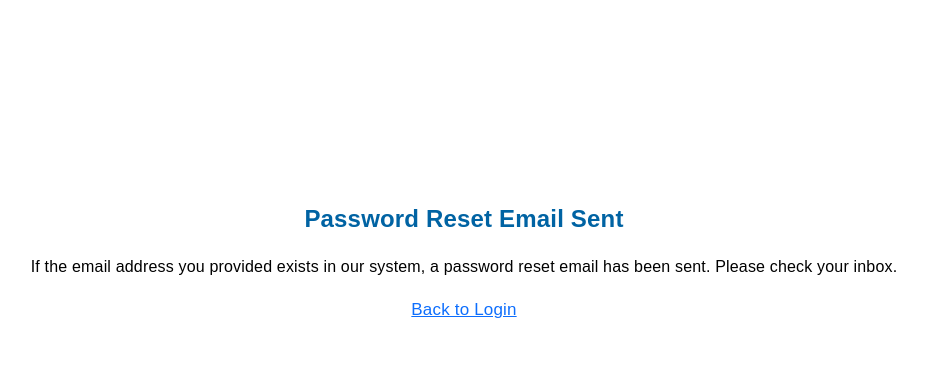
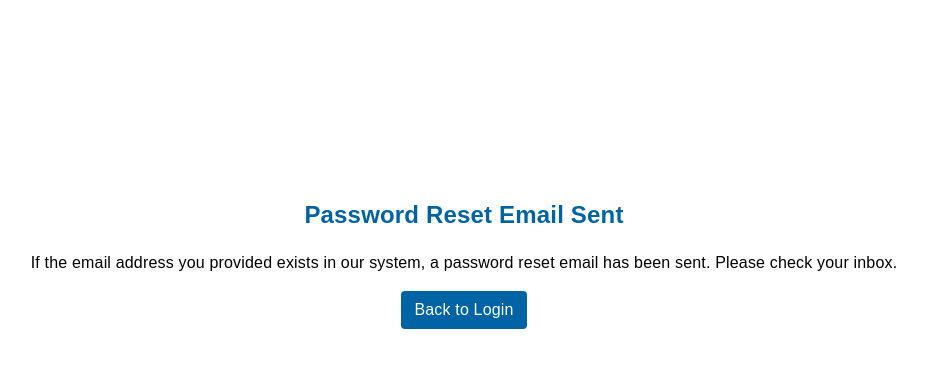
Before and after one commit to Christian-Hummel/IMC-AFS-Group1, a Django app: page /password_reset_done/ in a window 1280 px wide. Shown: the part 78-446 px from the top of the page, without its empty margins (176-1103 px from the left). Run offline with Django 4.2, Linux system fonts and the light colour scheme.

Commit message:
changed anchor tags to be displayed as buttons

```diff
--- a/templates/registration/password_reset_complete.html
+++ b/templates/registration/password_reset_complete.html
@@ -34,7 +34,7 @@
     <div class="d-flex flex-column justify-content-center align-items-center vh-100" style="margin-top: -10%;">
         <h1>Password Successfully Reset</h1>
         <p>Your password has been updated. You can now log in with your new password.</p>
-        <a href="{% url 'login' %}">Go to Login</a>
+        <a class="btn btn-blue" type="button" href="{% url 'login' %}">Go to Login</a>
     </div>
 </body>
 </html>
--- a/templates/registration/password_reset_done.html
+++ b/templates/registration/password_reset_done.html
@@ -37,7 +37,7 @@
     <div class="d-flex flex-column justify-content-center align-items-center vh-100" style="margin-top: -10%;">
         <h1>Password Reset Email Sent</h1>
         <p>If the email address you provided exists in our system, a password reset email has been sent. Please check your inbox.</p>
-        <a href="{% url 'login' %}">Back to Login</a>
+        <a class="btn btn-blue" type="button" href="{% url 'login' %}">Back to Login</a>
     </div>
 </body>
 </html>
```
